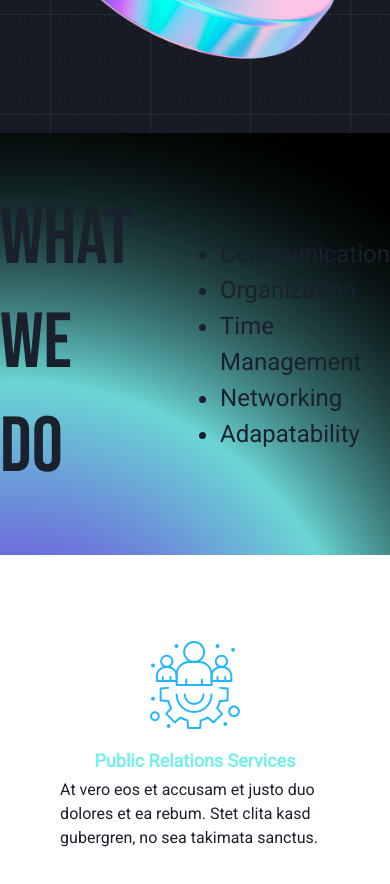
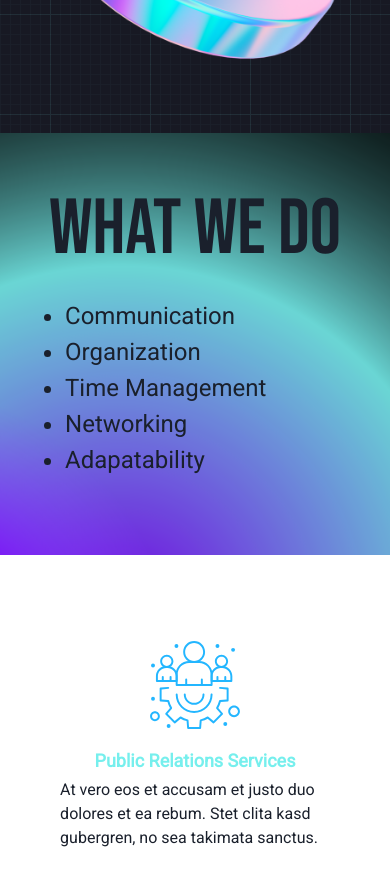
Before and after one commit to jonathanprozzi/YAP-DAO-Website, a Next.js app: page / in a window 390 px wide. Shown: the part 2560-3444 px from the top of the page. Built offline with nearby package versions, Linux system fonts and the light colour scheme.

Commit message:
responsive layout: WhatWeDo

```diff
--- a/components/WhatWeDoSection.tsx
+++ b/components/WhatWeDoSection.tsx
@@ -20,12 +20,16 @@ const WhatWeDoSection = () => (
       minWidth='100vw'
       minHeight='50vh'
       backgroundImage="url('/yap-glow-banner-no-shapes.png')"
-      backgroundPosition={{ base: "20% 0%", md: "20% 60%" }}
+      backgroundPosition={{ base: "10% 30%", md: "20% 60%" }}
       backgroundSize='auto'
       backgroundRepeat='no-repeat'
     >
       <Flex direction='column' alignItems='flex-start' justifyContent='center'>
-        <Grid templateColumns='repeat(2, 1fr)' gap={16} alignItems='center'>
+        <Grid
+          templateColumns={{ base: "1fr", md: "repeat(2, 1fr)" }}
+          gap={{ base: "4", md: "16" }}
+          alignItems='center'
+        >
           <Flex>
             <Heading
               as='h2'
@@ -38,7 +42,7 @@ const WhatWeDoSection = () => (
               What We Do
             </Heading>
           </Flex>
-          <Stack color='brand.offwhite'>
+          <Stack color='brand.offwhite' paddingBottom={{ base: "8", md: "0" }}>
             <UnorderedList>
               <ListItem fontSize='2xl'>Communication</ListItem>
               <ListItem fontSize='2xl'>Organization</ListItem>
```
